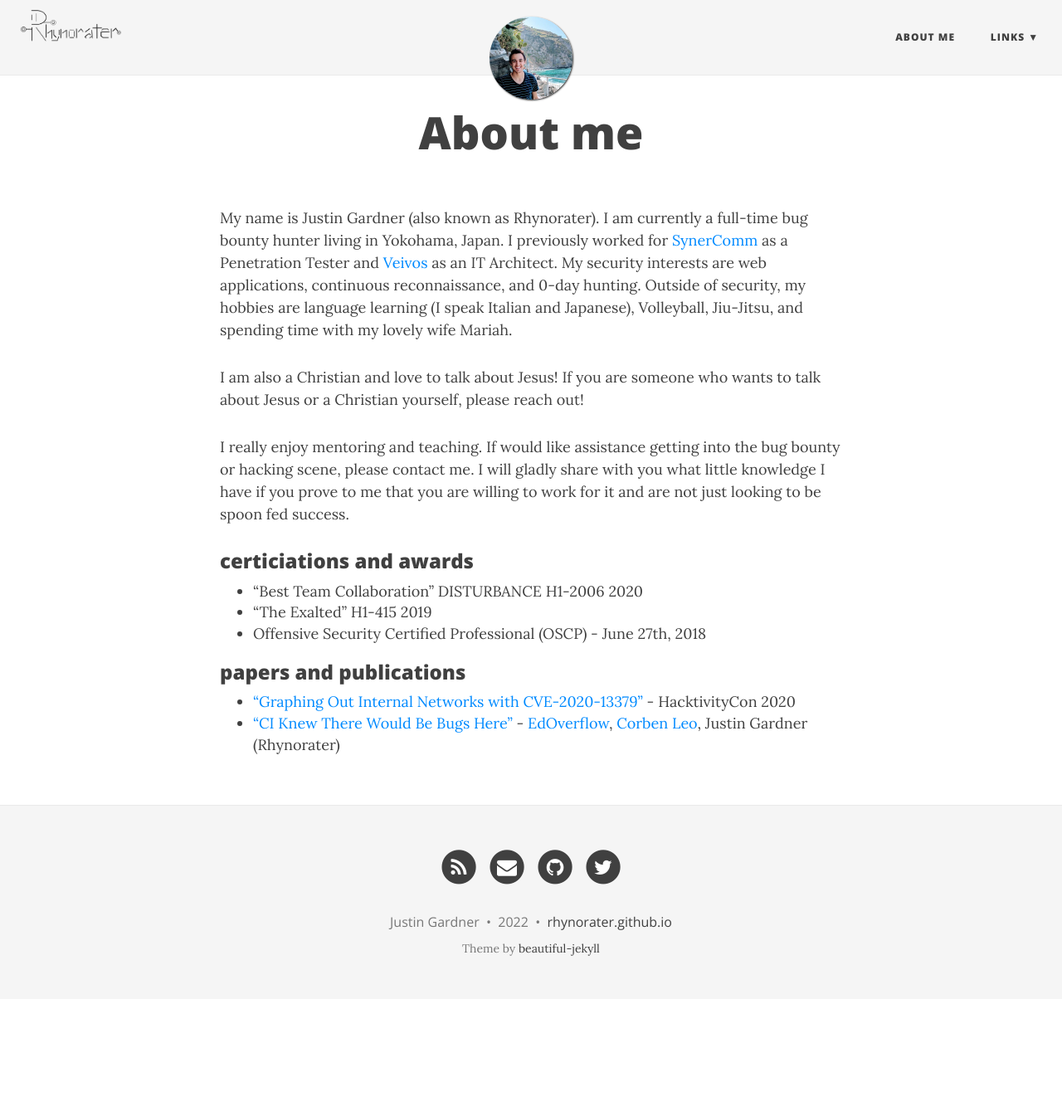
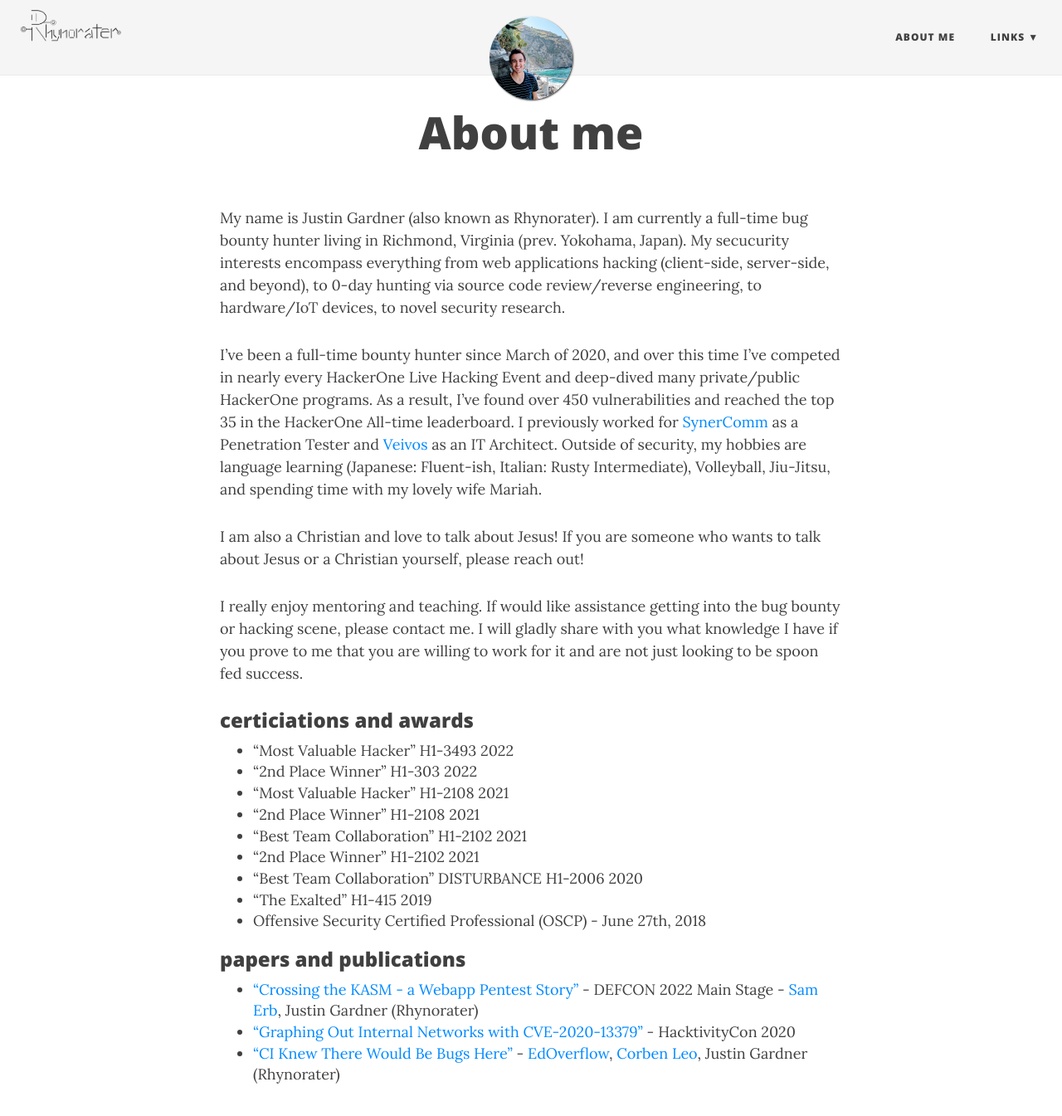
Before and after one commit to Rhynorater/rhynorater.github.io, a Jekyll site: the page built from aboutme.md, in a window 1280 px wide and 1400 px high. Shown: the top 1345 px of the window at 83% size. Built offline with Jekyll 4.4.1, drawn with Linux system fonts in a browser that asks for light colours; nearby versions of some CDN libraries.

Commit message:
changing about page

```diff
--- a/aboutme.md
+++ b/aboutme.md
@@ -3,18 +3,27 @@ layout: page
 title: About me
 ---
 
-My name is Justin Gardner (also known as Rhynorater). I am currently a full-time bug bounty hunter living in Yokohama, Japan. I previously worked for [SynerComm](https://synercomm.com) as a Penetration Tester and [Veivos](https://www.veivos.com) as an IT Architect. My security interests are web applications, continuous reconnaissance, and 0-day hunting. Outside of security, my hobbies are language learning (I speak Italian and Japanese), Volleyball, Jiu-Jitsu, and spending time with my lovely wife Mariah.
+My name is Justin Gardner (also known as Rhynorater). I am currently a full-time bug bounty hunter living in Richmond, Virginia (prev. Yokohama, Japan). My secucurity interests encompass everything from web applications hacking (client-side, server-side, and beyond), to 0-day hunting via source code review/reverse engineering, to hardware/IoT devices, to novel security research.
+
+I've been a full-time bounty hunter since March of 2020, and over this time I've competed in nearly every HackerOne Live Hacking Event and deep-dived many private/public HackerOne programs. As a result, I've found over 450 vulnerabilities and reached the top 35 in the HackerOne All-time leaderboard. I previously worked for [SynerComm](https://synercomm.com) as a Penetration Tester and [Veivos](https://www.veivos.com) as an IT Architect. Outside of security, my hobbies are language learning (Japanese: Fluent-ish, Italian: Rusty Intermediate), Volleyball, Jiu-Jitsu, and spending time with my lovely wife Mariah.
 
 I am also a Christian and love to talk about Jesus! If you are someone who wants to talk about Jesus or a Christian yourself, please reach out!
 
-I really enjoy mentoring and teaching. If would like assistance getting into the bug bounty or hacking scene, please contact me. I will gladly share with you what little knowledge I have if you prove to me that you are willing to work for it and are not just looking to be spoon fed success.
+I really enjoy mentoring and teaching. If would like assistance getting into the bug bounty or hacking scene, please contact me. I will gladly share with you what knowledge I have if you prove to me that you are willing to work for it and are not just looking to be spoon fed success.
 
 ### certiciations and awards
+ - "Most Valuable Hacker" H1-3493 2022
+ - "2nd Place Winner" H1-303 2022
+ - "Most Valuable Hacker" H1-2108 2021
+ - "2nd Place Winner" H1-2108 2021
+ - "Best Team Collaboration" H1-2102 2021
+ - "2nd Place Winner" H1-2102 2021
  - "Best Team Collaboration" DISTURBANCE H1-2006 2020
  - "The Exalted" H1-415 2019
  - Offensive Security Certified Professional (OSCP) - June 27th, 2018
 
 
 ### papers and publications
+ - ["Crossing the KASM - a Webapp Pentest Story"](https://docs.google.com/presentation/d/12uosHPJp2qwu8PXzURkhy8YqMTN-mLp9tJR6PXS9s6A/view) - DEFCON 2022 Main Stage - [Sam Erb](https://twitter.com/erbbysam), Justin Gardner (Rhynorater)
  - ["Graphing Out Internal Networks with CVE-2020-13379"](https://docs.google.com/presentation/d/1He_zFFXCuft3LsZTXbHKoDxQHNoSveZg2c2uF1HKuaw/edit) - HacktivityCon 2020
  - ["CI Knew There Would Be Bugs Here"](https://edoverflow.com/2019/ci-knew-there-would-be-bugs-here/) - [EdOverflow](https://edoverflow.com), [Corben Leo](https://www.corben.io), Justin Gardner (Rhynorater)
```
